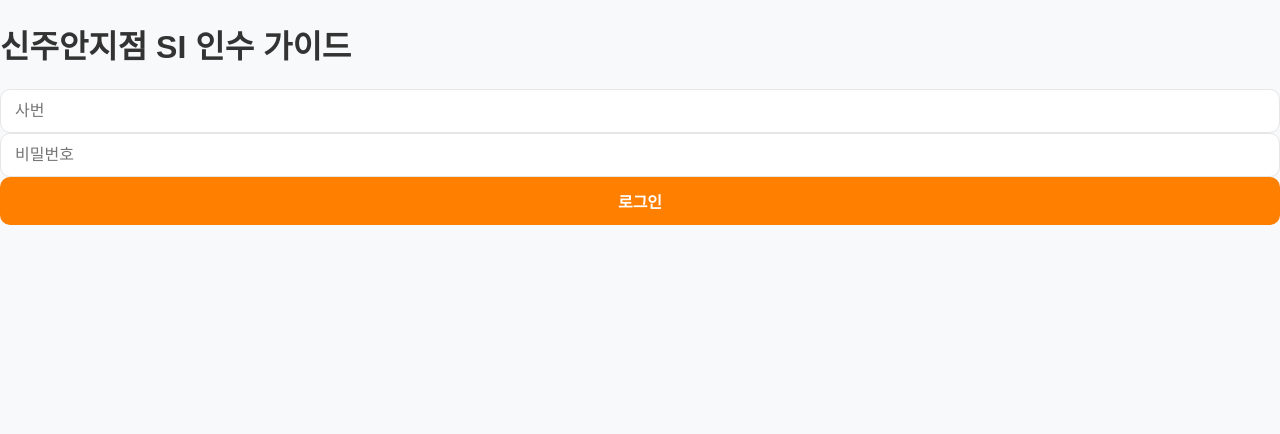
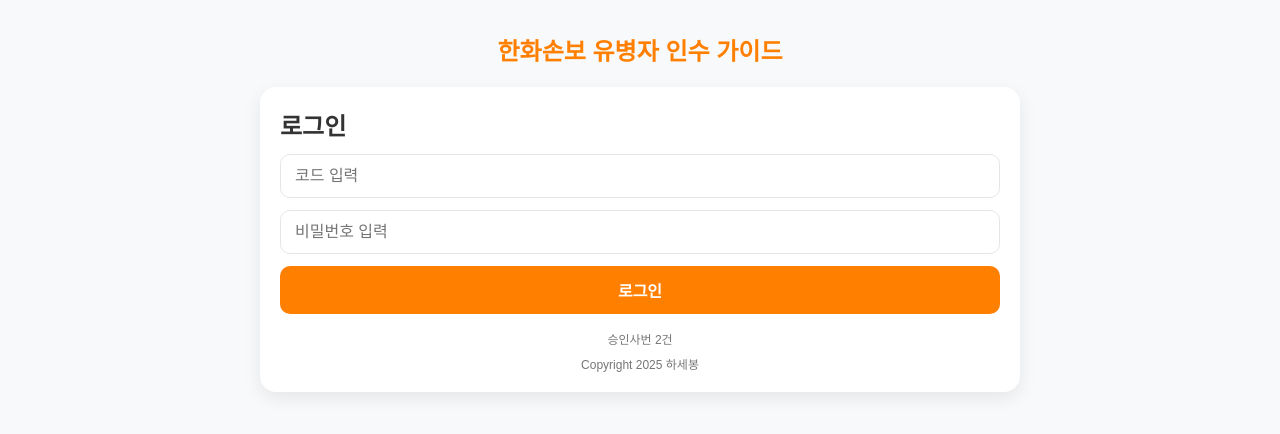
Before and after one commit to jisuchoo/forOrg, a React (Vite) app: page / in a window 1280 px wide. Shown: the top 434 px of the page. Built offline with nearby package versions, Linux system fonts and the light colour scheme.

Commit message:
Update Login.jsx

```diff
--- a/src/pages/Login.jsx
+++ b/src/pages/Login.jsx
@@ -1,33 +1,51 @@
-import { useState, useEffect } from "react"
+import { useEffect, useState } from "react"
+
+const EMP_URL = "/data/employees.json"
+const ADMIN = { empno: "8091768", password: "dcw8091" }
 
 export default function Login({ onLogin }){
   const [empno, setEmpno] = useState("")
   const [password, setPassword] = useState("")
+  const [employees, setEmployees] = useState([])
   const [msg, setMsg] = useState("")
 
-  const [employees, setEmployees] = useState([])
   useEffect(()=>{
-    fetch("/data/employees.json?t="+Date.now(), { cache:"no-store" })
+    fetch(EMP_URL+"?t="+Date.now(),{cache:"no-store"})
       .then(r=>r.json()).then(setEmployees).catch(()=>setMsg("데이터 로드 실패"))
-  }, [])
+  },[])
 
   const handleLogin = ()=>{
-    const ok = employees.find(u=>u.empno === empno.trim() && u.password === password.trim())
+    if(!empno||!password){ setMsg("코드와 비밀번호를 입력하세요."); return }
+
+    if(empno===ADMIN.empno && password===ADMIN.password){
+      localStorage.setItem("hwg_current_user", empno)
+      localStorage.setItem("hwg_is_admin","true")
+      onLogin(empno,true)
+      return
+    }
+
+    const ok = employees.find(e=>e.empno===empno && e.password===password)
     if(ok){
-      localStorage.setItem("empno", empno.trim())
-      onLogin({ empno: empno.trim() })
-    } else {
-      setMsg("사번 또는 비밀번호 오류")
+      localStorage.setItem("hwg_current_user", empno)
+      localStorage.removeItem("hwg_is_admin")
+      onLogin(empno,false)
+    }else{
+      setMsg("코드 또는 비밀번호 오류")
     }
   }
 
   return (
-    <div className="login-card">
-      <h1>신주안지점 SI 인수 가이드</h1>
-      <input placeholder="사번" value={empno} onChange={e=>setEmpno(e.target.value)} />
-      <input type="password" placeholder="비밀번호" value={password} onChange={e=>setPassword(e.target.value)} />
-      <button onClick={handleLogin}>로그인</button>
-      {msg && <p className="error">{msg}</p>}
-    </div>
+    <section className="screen">
+      <div className="app-title">한화손보 유병자 인수 가이드</div>
+      <div className="card">
+        <h2>로그인</h2>
+        <div className="row"><input placeholder="코드 입력" value={empno} onChange={e=>setEmpno(e.target.value)} /></div>
+        <div className="row"><input type="password" placeholder="비밀번호 입력" value={password} onChange={e=>setPassword(e.target.value)} /></div>
+        <button onClick={handleLogin}>로그인</button>
+        {msg && <div className="error">{msg}</div>}
+        <div className="meta">승인사번 {employees.length}건</div>
+        <div className="meta">Copyright 2025 하세봉</div>
+      </div>
+    </section>
   )
 }
```
